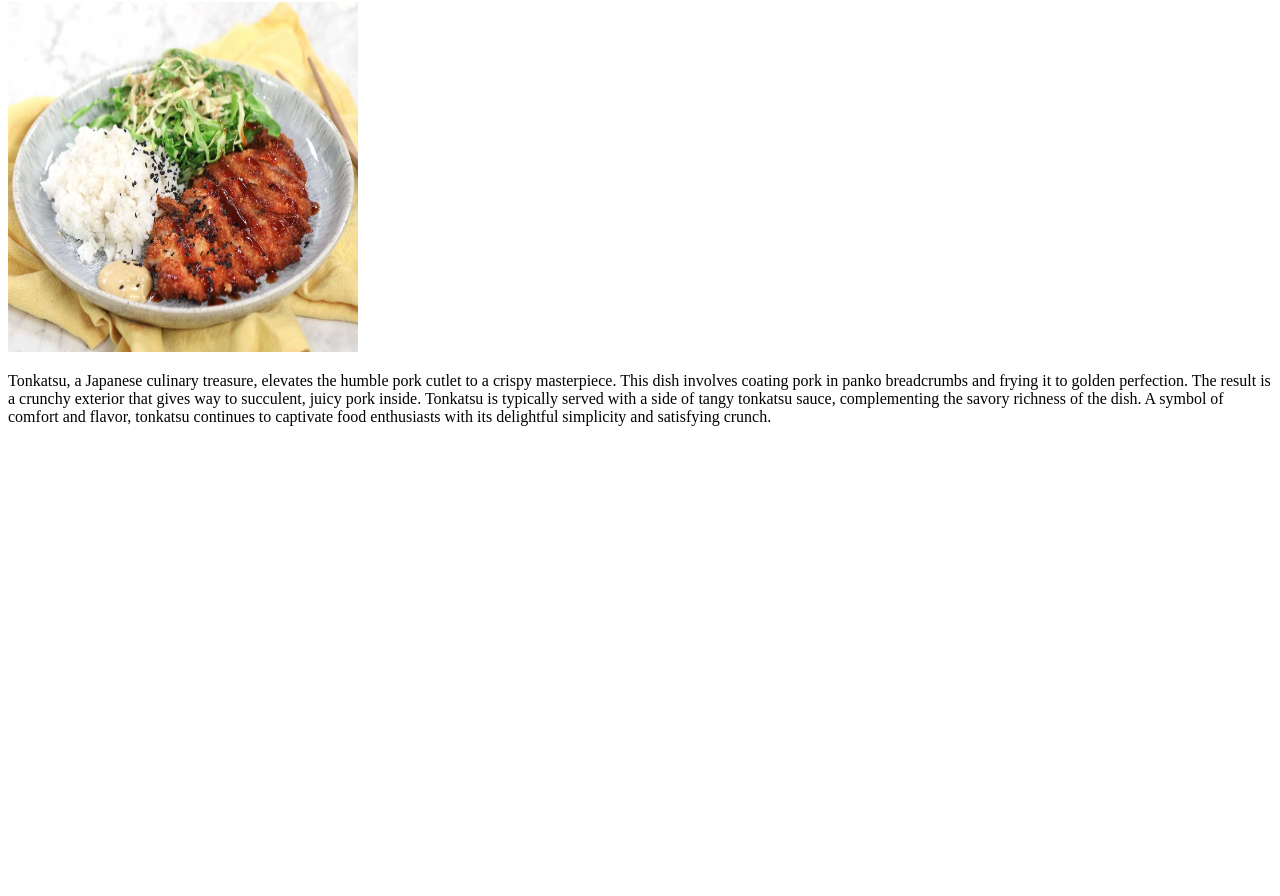
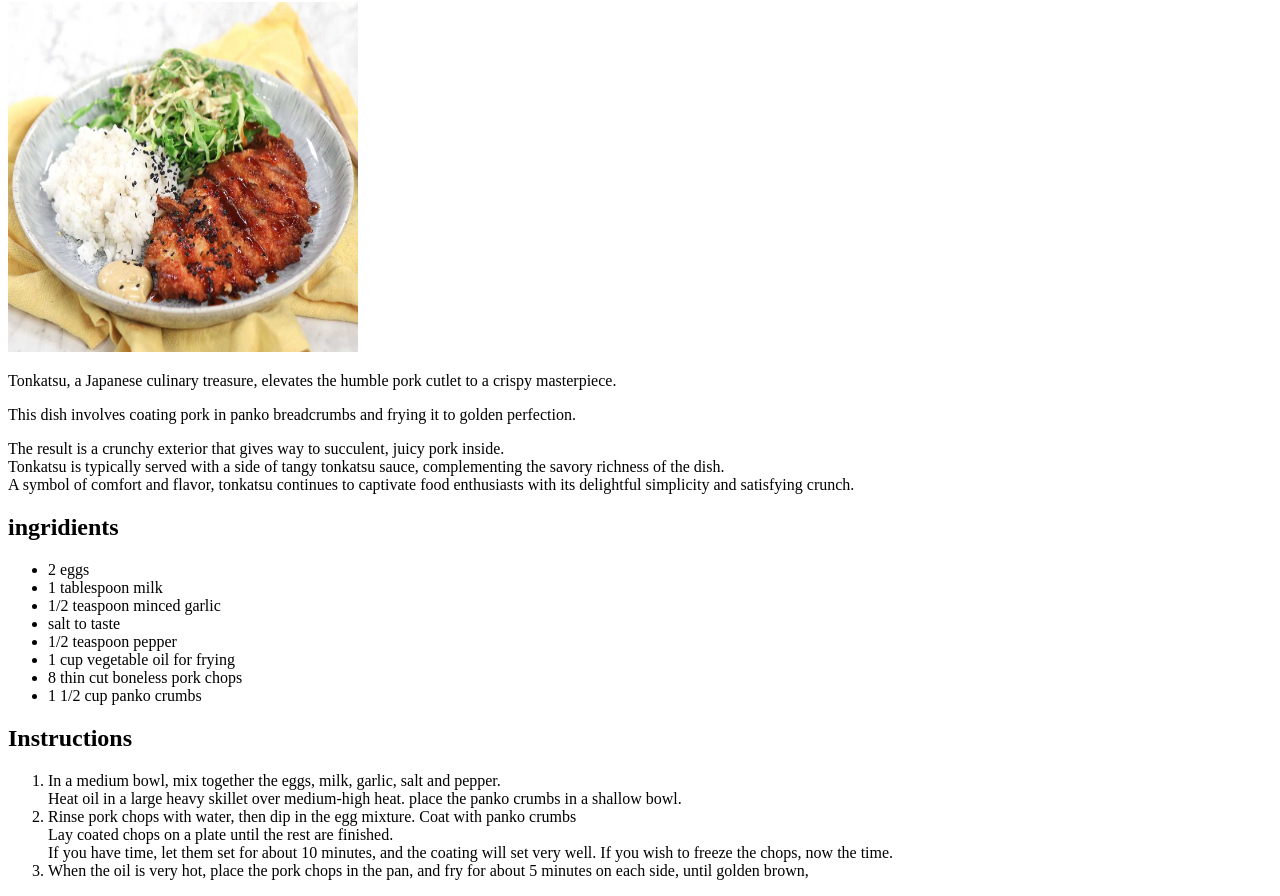
Before and after one commit to anton-cc/odin-recipes, a plain HTML site: page recipes/tonkatsu.html in a window 1280 px wide. Shown: the part 78-974 px from the top of the page. Before the commit the page ends 800 px from the top, so only its background shows below. Drawn offline with Linux system fonts and the light colour scheme.

Commit message:
Done and paragraphs made in to sections

```diff
--- a/recipes/tonkatsu.html
+++ b/recipes/tonkatsu.html
@@ -8,7 +8,30 @@
         <main>
             <h1>Tonkatsu</h1>
             <img src="../images/tonkatsu.jpg" alt="Picture of tonkatsu" height="350px" width="350px">
-            <p>Tonkatsu, a Japanese culinary treasure, elevates the humble pork cutlet to a crispy masterpiece. This dish involves coating pork in panko breadcrumbs and frying it to golden perfection. The result is a crunchy exterior that gives way to succulent, juicy pork inside. Tonkatsu is typically served with a side of tangy tonkatsu sauce, complementing the savory richness of the dish. A symbol of comfort and flavor, tonkatsu continues to captivate food enthusiasts with its delightful simplicity and satisfying crunch.</p>
+            <p>Tonkatsu, a Japanese culinary treasure, elevates the humble pork cutlet to a crispy masterpiece. <p>This dish involves coating pork in panko breadcrumbs and frying it to golden perfection.</p> The result is a crunchy exterior that gives way to succulent, juicy pork inside. <br />Tonkatsu is typically served with a side of tangy tonkatsu sauce, complementing the savory richness of the dish.<br /> A symbol of comfort and flavor, tonkatsu continues to captivate food enthusiasts with its delightful simplicity and satisfying crunch.</p>
         </main>
+        <section>
+            <h2>ingridients</h2>
+            <ul>
+                <li>2 eggs</li>
+                <li> 1 tablespoon milk</li>
+                <li>1/2 teaspoon minced garlic</li>
+                <li>salt to taste</li>
+                <li>1/2 teaspoon pepper</li>
+                <li>1 cup vegetable oil for frying</li>
+                <li>8 thin cut boneless pork chops</li>
+                <li>1 1/2 cup panko crumbs</li>
+            </ul>
+            <h2>Instructions</h2>
+            <ol>
+                <li>In a medium bowl, mix together the eggs, milk, garlic, salt and pepper. <br /> Heat oil in a large heavy skillet over medium-high heat. place the panko crumbs in a shallow bowl.</li>
+                <li>
+                    Rinse pork chops with water, then dip in the egg mixture. Coat with panko crumbs <br /> Lay coated chops on a plate until the rest are finished. <br /> If you have time, let them set for about 10 minutes, and the coating will set very well. If you wish to freeze the chops, now the time.
+                </li>
+                <li>
+                    When the oil is very hot, place the pork chops in the pan, and fry for about 5 minutes on each side, until golden brown,
+                </li>
+            </ol>
+        </section>
     </body>
 </html>
```
